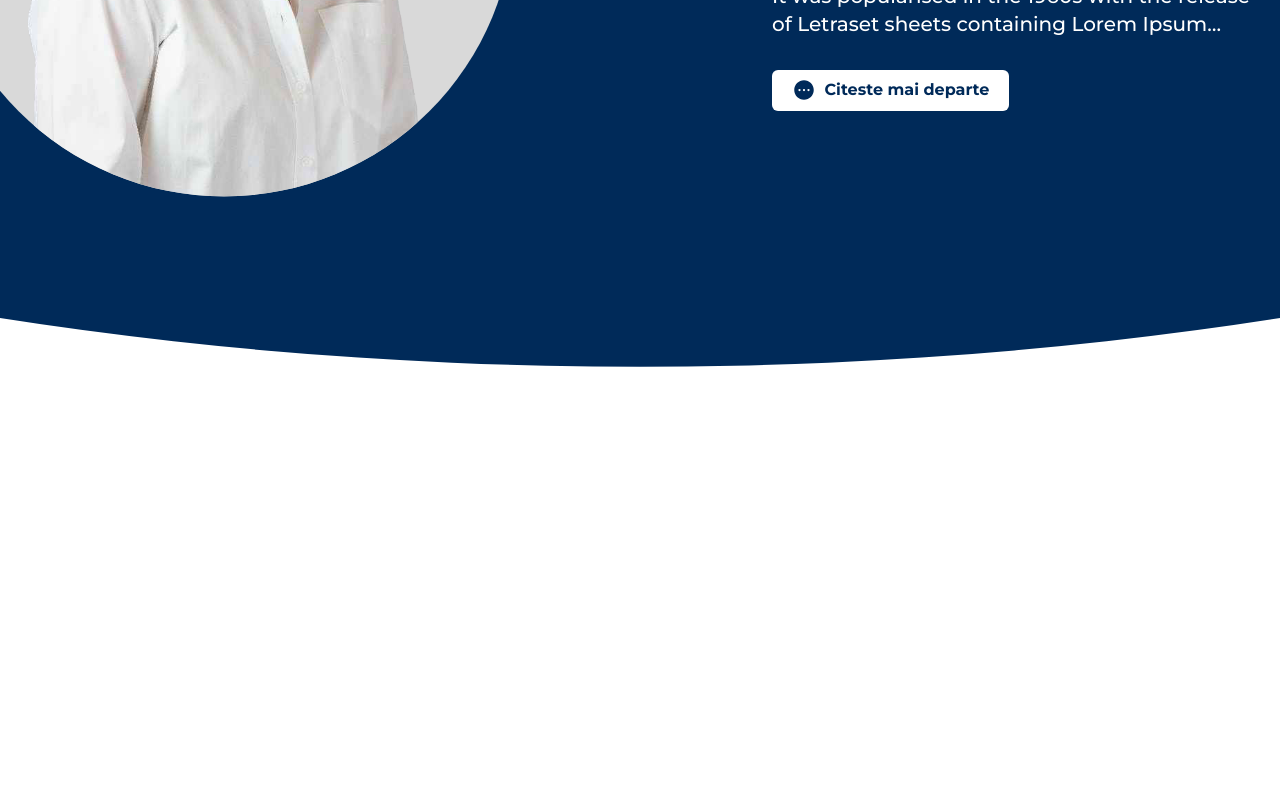
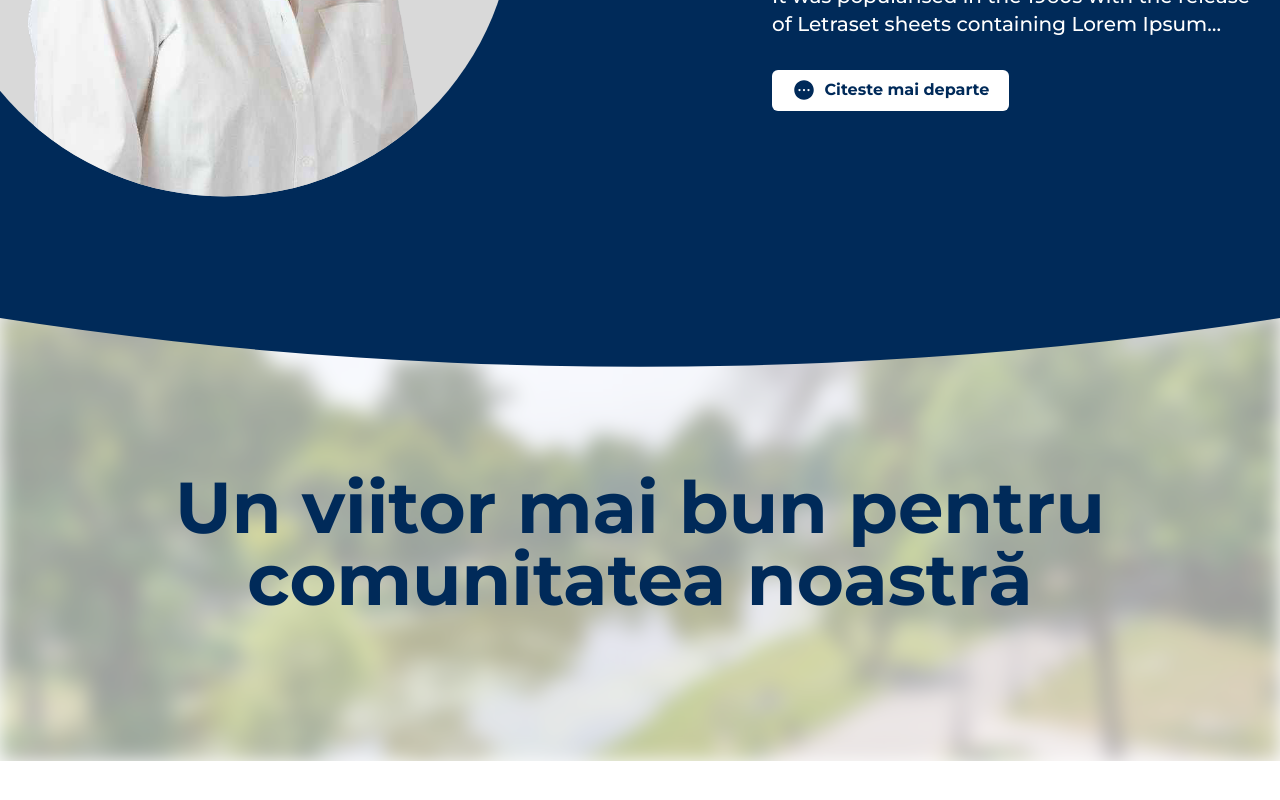
Before and after one commit to cjalex1313/Mayor, a Vue app: page /#/ in a window 1280 px wide. Shown: the part 1286-2086 px from the top of the page. Before the commit the page ends 1693 px from the top, so only its background shows below. Built offline with nearby package versions, Linux system fonts and the light colour scheme.

Commit message:
Initial campaign commit

```diff
--- a/src/components/AboutMeComponent.vue
+++ b/src/components/AboutMeComponent.vue
@@ -1,9 +1,9 @@
 <template>
   <div
-    class="about-me-container overflow-hidden text-white pt-16 grid grid-cols-1 md:grid-cols-2 md:gap-10 lg:gap-36 xl:gap-56 sm:pb-20 md:pb-44 mb-10"
+    class="about-me-container overflow-hidden text-white pt-16 grid grid-cols-1 md:grid-cols-2 md:gap-10 lg:gap-36 xl:gap-56 sm:pb-20 md:pb-44 mb-10 z-10"
   >
     <div
-      class="avatar-background rounded-[10%] md:rounded-[50%] flex justify-center overflow-hidden md:scale-125 lg:scale-110 md:-translate-x-4 lg:-translate-x-6 xl:-translate-x-10 2xl:-translate-x-14 lg:mt-16 aspect-square"
+      class="avatar-background rounded-[10%] md:rounded-[50%] flex justify-center overflow-hidden md:scale-125 lg:scale-110 md:-translate-x-4 lg:-translate-x-6 xl:-translate-x-10 2xl:-translate-x-14 lg:mt-16 aspect-square z-10"
     >
       <img src="@/assets/images/emilia.png" class="max-w-[70vw] md:max-w-[31vw] object-cover" />
     </div>
--- /dev/null
+++ b/src/components/CampaignComponent.vue
@@ -0,0 +1,46 @@
+<template>
+  <div
+    class="pt-12 min-h-[450px] relative campaign-container -z-10 overflow-hidden -translate-y-24"
+  >
+    <div class="campaign-bg"></div>
+    <div class="z-20 relative mt-28">
+      <div class="text-3xl md:text-7xl text-center cta">
+        Un viitor mai bun pentru comunitatea noastră
+      </div>
+    </div>
+  </div>
+</template>
+
+<script setup></script>
+
+<style>
+.campaign-bg {
+  position: absolute;
+  top: 0;
+  left: 0;
+  width: 100%;
+  height: 100%;
+  background-image: url('../assets//images/campanie.png');
+  background-size: cover;
+  background-position: center;
+  filter: blur(10px);
+}
+
+.campaign-container::before {
+  content: '';
+  position: absolute;
+  top: 0;
+  left: 0;
+  width: 100%;
+  height: 100%;
+  background-color: rgba(255, 255, 255, 0.6); /* Adjust the opacity as needed */
+  z-index: 1; /* Ensure the pseudo-element is above the background image */
+}
+
+.cta {
+  font-family: Montserrat;
+  font-weight: 700;
+  letter-spacing: 0em;
+  color: #002a59;
+}
+</style>
--- a/src/components/HeroComponent.vue
+++ b/src/components/HeroComponent.vue
@@ -48,7 +48,7 @@ const setYoutubeState = (val) => {
   isYoutubeOpen.value = val
 }
 
-onClickOutside(ytModal, (ev) => {
+onClickOutside(ytModal, () => {
   setYoutubeState(false)
 })
 </script>
--- a/src/views/HomeView.vue
+++ b/src/views/HomeView.vue
@@ -1,11 +1,13 @@
 <script setup>
 import HeroComponent from '../components/HeroComponent.vue'
 import AboutMeComponent from '../components/AboutMeComponent.vue'
+import CampaignComponent from '@/components/CampaignComponent.vue'
 </script>
 
 <template>
   <div>
     <HeroComponent />
     <AboutMeComponent />
+    <CampaignComponent />
   </div>
 </template>
```
Also changed, not shown: src/assets/images/campanie.png (added).
